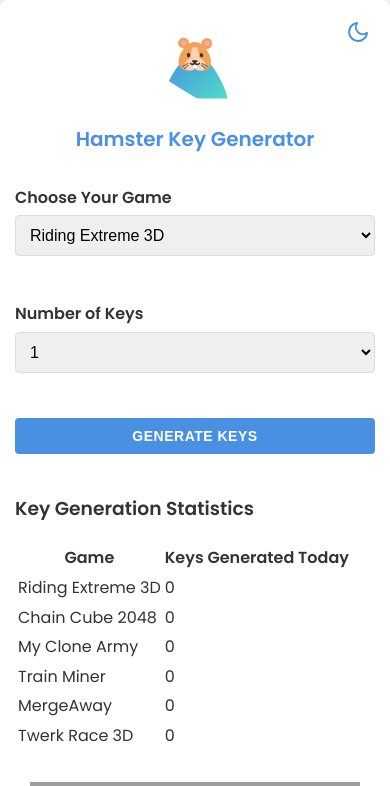
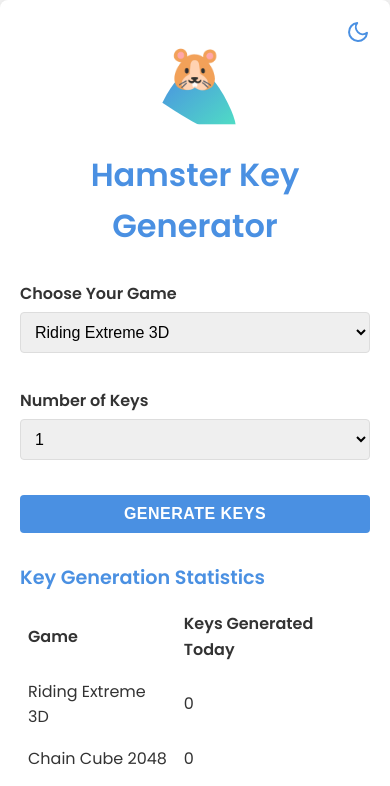
Before and after one commit to samyh5189/samyh5189.github.io, a PHP site: page /v2/index.html in a window 390 px wide. Shown: the top 786 px of the page. Run offline with PHP 8.4, Linux system fonts and the light colour scheme; some libraries are stand-ins or nearby versions; grey boxes are pictures that could not be loaded.

Commit message:
Update styles.css

```diff
--- a/v2/styles.css
+++ b/v2/styles.css
@@ -73,7 +73,7 @@ body {
     font-weight: 600;
 }
 
-.select-style, .btn-generate, .btn-copy, .btn-generate-more {
+.select-style, .btn-generate, .btn-copy, .btn-generate-more, .btn-download {
     padding: 10px;
     border-radius: 4px;
     border: 1px solid var(--border-color);
@@ -88,7 +88,7 @@ body {
 }
 
 /* Button styles */
-.btn-generate, .btn-copy, .btn-generate-more, .copyKeyBtn {
+.btn-generate, .btn-copy, .btn-generate-more, .btn-download, .copyKeyBtn {
     background-color: var(--primary-color);
     color: white;
     border: none;
@@ -100,13 +100,13 @@ body {
     font-weight: 600;
 }
 
-.btn-generate:hover, .btn-copy:hover, .btn-generate-more:hover, .copyKeyBtn:hover {
+.btn-generate:hover, .btn-copy:hover, .btn-generate-more:hover, .btn-download:hover, .copyKeyBtn:hover {
     background-color: var(--primary-color-dark);
     transform: translateY(-2px);
     box-shadow: 0 4px 6px rgba(0,0,0,0.1);
 }
 
-.btn-generate:active, .btn-copy:active, .btn-generate-more:active, .copyKeyBtn:active {
+.btn-generate:active, .btn-copy:active, .btn-generate-more:active, .btn-download:active, .copyKeyBtn:active {
     transform: translateY(0);
     box-shadow: none;
 }
@@ -143,7 +143,9 @@ body {
 
 .key-item {
     display: flex;
+    flex-wrap: wrap;
     gap: 10px;
+    align-items: center;
 }
 
 .key-item input {
@@ -152,6 +154,17 @@ body {
     border: 1px solid var(--border-color);
     border-radius: 4px;
     transition: all 0.3s ease;
+}
+
+/* QR code styles */
+.qr-code {
+    width: 100px;
+    height: 100px;
+}
+
+.qr-code svg {
+    width: 100%;
+    height: 100%;
 }
 
 /* Video container styles */
@@ -216,6 +229,7 @@ body.dark-mode .container {
 body.dark-mode .select-style,
 body.dark-mode .key-item input {
     background-color: #3a3a3a;
+    color: var(--text-color);
 }
 
 /* Dark mode toggle button */
@@ -259,62 +273,27 @@ body.dark-mode .dark-mode-toggle svg {
     background: var(--text-color);
 }
 
-/* Responsive design */
-@media (max-width: 600px) {
-    .container {
-        padding: 15px;
-    }
-
-    .main-title {
-        font-size: 24px;
-    }
-
-    .form-group,
-    .key-item {
-        flex-direction: column;
-    }
-
-    .select-style,
-    .btn-generate,
-    .btn-copy,
-    .btn-generate-more,
-    .key-item input,
-    .copyKeyBtn {
-        width: 100%;
-        margin-bottom: 10px;
-    }
-
-    .video-container {
-        width: 100%;
-        padding: 0 15px;
-        box-sizing: border-box;
-    }
-
-    .video-wrapper {
-        padding-bottom: 75%; /* 4:3 aspect ratio for smaller screens */
-    }
+/* Statistics styles */
+.stats-container {
+    margin-top: 20px;
+    padding: 15px;
+    background-color: var(--container-bg);
+    border-radius: 8px;
+    box-shadow: 0 2px 4px rgba(0,0,0,0.1);
 }
 
-@media (max-width: 400px) {
-    .main-title {
-        font-size: 20px;
-    }
-
-    .logo {
-        width: 80px;
-    }
-
-    .btn-generate, .btn-copy, .btn-generate-more, .copyKeyBtn {
-        font-size: 14px;
-    }
+.stats-title {
+    font-size: 1.2em;
+    margin-bottom: 10px;
+    color: var(--primary-color);
 }
 
-/* Accessibility improvements */
-.btn-generate:focus,
-.btn-copy:focus,
-.btn-generate-more:focus,
-.copyKeyBtn:focus,
-.select-style:focus {
-    outline: 2px solid var(--primary-color);
-    outline-offset: 2px;
+.stats-content table {
+    width: 100%;
+    border-collapse: collapse;
 }
+
+.stats-content th, .stats-content td {
+    padding: 8px;
+    text-align: left;
+    border-bottom: 1px
```
